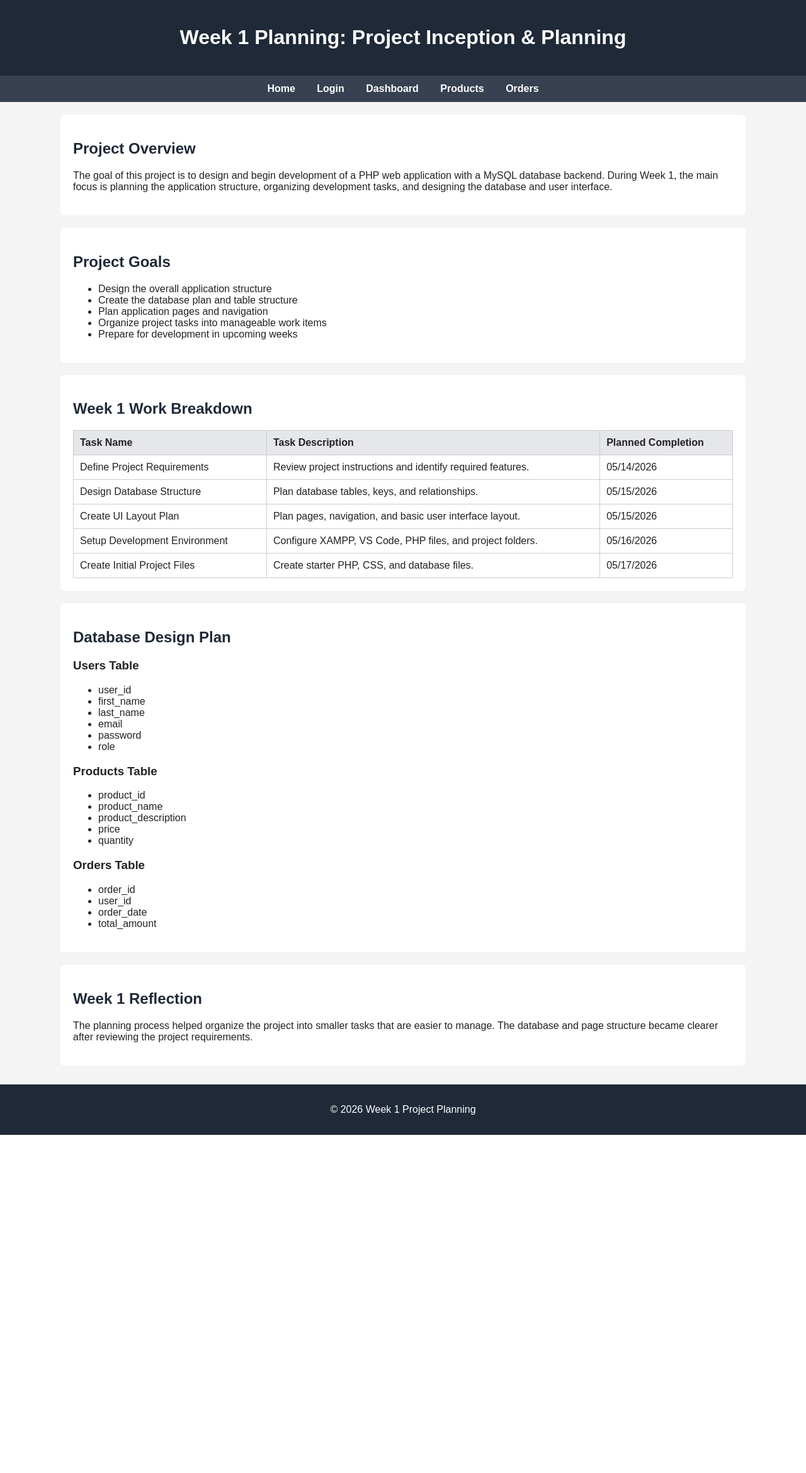
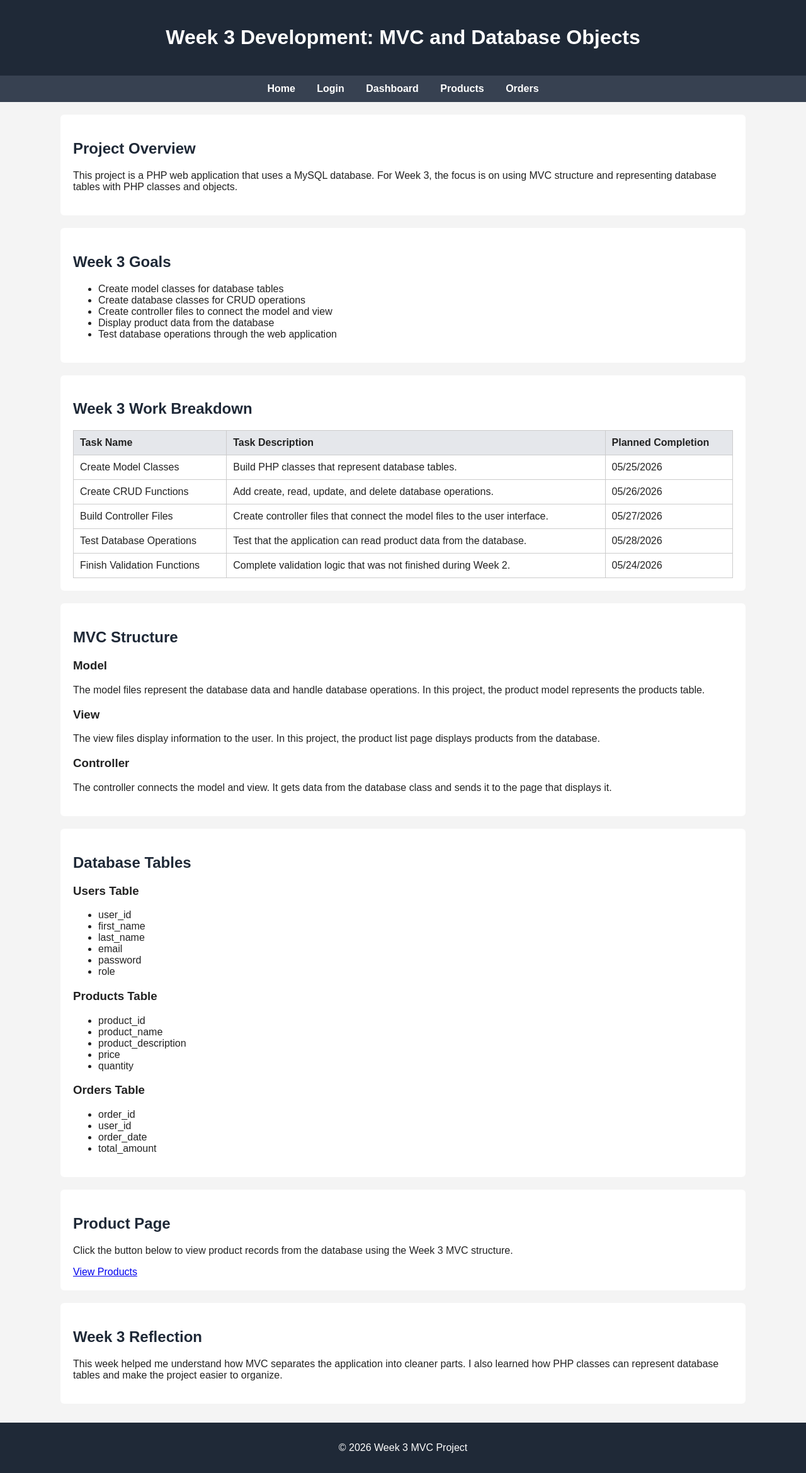
Before and after one commit to TruSigns/SDC345_L, a PHP site: page / in a window 1280 px wide. Shown: the whole page at 63% size. Before the commit the page ends 1802 px from the top, so only its background shows below. Run offline with PHP 8.4, Linux system fonts and the light colour scheme.

Commit message:
Week_3_Completed

```diff
--- /dev/null
+++ b/SDC345_L_Project/config/database.php
@@ -0,0 +1,12 @@
+<?php
+
+$host = "localhost";
+$username = "root";
+$password = "";
+$database = "week1_project_db";
+
+$conn = new mysqli($host, $username, $password, $database);
+
+if ($conn->connect_error) {
+    die("Database connection failed: " . $conn->connect_error);
+}
--- a/SDC345_L_Project/index.php
+++ b/SDC345_L_Project/index.php
@@ -1,5 +1,7 @@
 <?php
-$pageTitle = "Week 1 Project Planning";
+require_once("config/database.php");
+
+$pageTitle = "Week 3 MVC Project";
 ?>
 
 <!DOCTYPE html>
@@ -12,14 +14,14 @@ $pageTitle = "Week 1 Project Planning";
 <body>
 
 <header>
-    <h1>Week 1 Planning: Project Inception & Planning</h1>
+    <h1>Week 3 Development: MVC and Database Objects</h1>
 </header>
 
 <nav>
     <a href="index.php">Home</a>
     <a href="#">Login</a>
     <a href="#">Dashboard</a>
-    <a href="#">Products</a>
+    <a href="view/product_list.php">Products</a>
     <a href="#">Orders</a>
 </nav>
 
@@ -27,26 +29,25 @@ $pageTitle = "Week 1 Project Planning";
     <section>
         <h2>Project Overview</h2>
         <p>
-            The goal of this project is to design and begin development of a PHP web application
-            with a MySQL database backend. During Week 1, the main focus is planning the
-            application structure, organizing development tasks, and designing the database and
-            user interface.
+            This project is a PHP web application that uses a MySQL database.
+            For Week 3, the focus is on using MVC structure and representing
+            database tables with PHP classes and objects.
         </p>
     </section>
 
     <section>
-        <h2>Project Goals</h2>
+        <h2>Week 3 Goals</h2>
         <ul>
-            <li>Design the overall application structure</li>
-            <li>Create the database plan and table structure</li>
-            <li>Plan application pages and navigation</li>
-            <li>Organize project tasks into manageable work items</li>
-            <li>Prepare for development in upcoming weeks</li>
+            <li>Create model classes for database tables</li>
+            <li>Create database classes for CRUD operations</li>
+            <li>Create controller files to connect the model and view</li>
+            <li>Display product data from the database</li>
+            <li>Test database operations through the web application</li>
         </ul>
     </section>
 
     <section>
-        <h2>Week 1 Work Breakdown</h2>
+        <h2>Week 3 Work Breakdown</h2>
 
         <table>
             <tr>
@@ -55,35 +56,57 @@ $pageTitle = "Week 1 Project Planning";
                 <th>Planned Completion</th>
             </tr>
             <tr>
-                <td>Define Project Requirements</td>
-                <td>Review project instructions and identify required features.</td>
-                <td>05/14/2026</td>
+                <td>Create Model Classes</td>
+                <td>Build PHP classes that represent database tables.</td>
+                <td>05/25/2026</td>
             </tr>
             <tr>
-                <td>Design Database Structure</td>
-                <td>Plan database tables, keys, and relationships.</td>
-                <td>05/15/2026</td>
+                <td>Create CRUD Functions</td>
+                <td>Add create, read, update, and delete database operations.</td>
+                <td>05/26/2026</td>
             </tr>
             <tr>
-                <td>Create UI Layout Plan</td>
-                <td>Plan pages, navigation, and basic user interface layout.</td>
-                <td>05/15/2026</td>
+                <td>Build Controller Files</td>
+                <td>Create controller files that connect the model files to the user interface.</td>
+                <td>05/27/2026</td>
             </tr>
             <tr>
-                <td>Setup Development Environment</td>
-                <td>Configure XAMPP, VS Code, PHP files, and project folders.</td>
-                <td>05/16/2026</td>
+                <td>Test Database Operations</td>
+                <td>Test that the application can read product data from the database.</td>
+                <td>05/28/2026</td>
             </tr>
             <tr>
-                <td>Create Initial Project Files</td>
-                <td>Create starter PHP, CSS, and database files.</td>
-                <td>05/17/2026</td>
+                <td>Finish Validation Functions</td>
+                <td>Complete validation logic that was not finished during Week 2.</td>
+                <td>05/24/2026</td>
             </tr>
         </table>
     </section>
 
     <section>
-        <h2>Database Design Plan</h2>
+        <h2>MVC Structure</h2>
+
+        <h3>Model</h3>
+        <p>
+            The model files represent the database data and handle database operations.
+            In this project, the product model represents the products table.
+        </p>
+
+        <h3>View</h3>
+        <p>
+            The view files display information to the user.
+            In this project, the product list page displays products from the database.
+        </p>
+
+        <h3>Controller</h3>
+        <p>
+            The controller connects the model and view.
+            It gets data from the database class and sends it to the page that displays it.
+        </p>
+    </section>
+
+    <section>
+        <h2>Database Tables</h2>
 
         <h3>Users Table</h3>
         <ul>
@@ -114,17 +137,25 @@ $pageTitle = "Week 1 Project Planning";
     </section>
 
     <section>
-        <h2>Week 1 Reflection</h2>
+        <h2>Product Page</h2>
         <p>
-            The planning process helped organize the project into smaller tasks that are easier
-            to manage. The database and page structure became clearer after reviewing the project
-            requirements.
+            Click the button below to view product records from the database using the Week 3 MVC structure.
+        </p>
+
+        <a class="button" href="view/product_list.php">View Products</a>
+    </section>
+
+    <section>
+        <h2>Week 3 Reflection</h2>
+        <p>
+            This week helped me understand how MVC separates the application into cleaner parts.
+            I also learned how PHP classes can represent database tables and make the project easier to organize.
         </p>
     </section>
 </main>
 
 <footer>
-    <p>&copy; 2026 Week 1 Project Planning</p>
+    <p>&copy; 2026 Week 3 MVC Project</p>
 </footer>
 
 </body>
```
Also changed, not shown: SDC345_L_Project/controller/product_controller.php (added, +17 -0 lines), SDC345_L_Project/database.sql (+16 -0 lines), SDC345_L_Project/model/product.php (added, +37 -0 lines), SDC345_L_Project/model/product_db.php (added, +50 -0 lines), SDC345_L_Project/view/product_list.php (added, +38 -0 lines).
